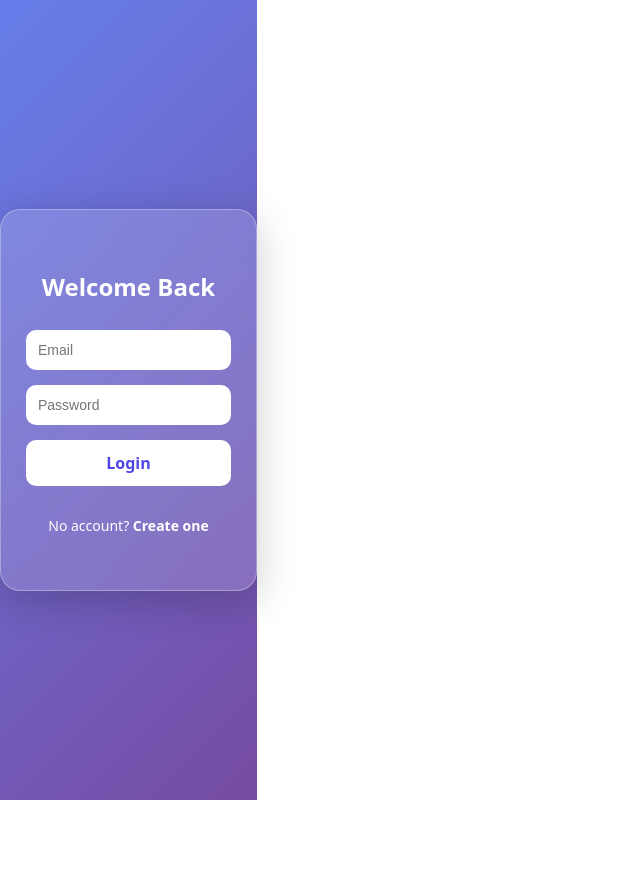
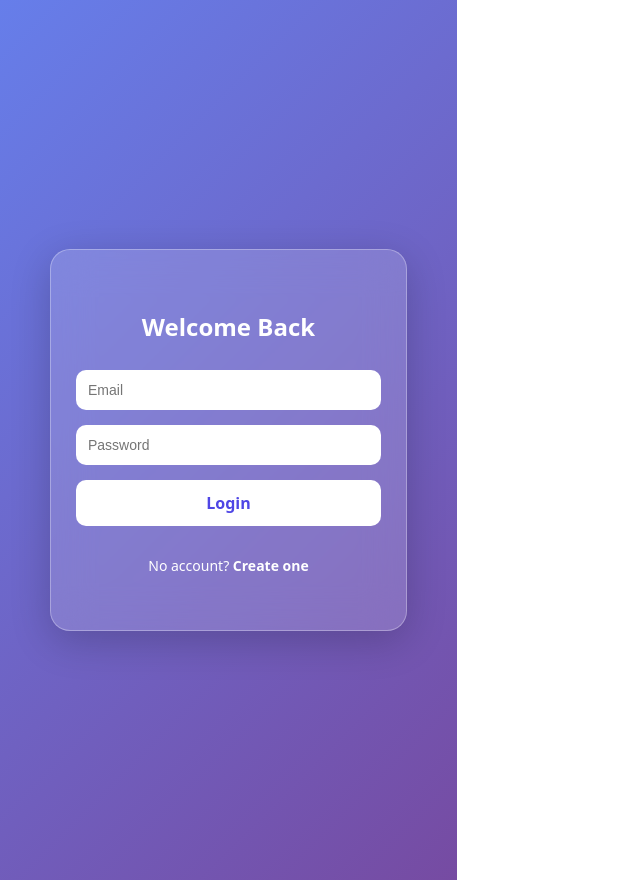
Before and after one commit to aravindhofficiel/notes, a React app in the folder frontend/: page / in a window 1280 px wide. Shown: the whole page, without its empty margins (0-640 px from the left). Before the commit the page ends 800 px from the top, so only its background shows below. Built offline with nearby package versions, Linux system fonts and the light colour scheme; the HTML template or start-up script is replaced by a standard one.

Commit message:
added padding and added alignitem center to the const container and registor page and the login page  to the dashboard

```diff
--- a/frontend/src/pages/Login.jsx
+++ b/frontend/src/pages/Login.jsx
@@ -60,7 +60,7 @@ const page = {
   justifyContent: "center",
   alignItems: "center",
   background: "linear-gradient(135deg, #667eea, #764ba2)",
-  margin: 0
+  padding: "40px 50px"
 };
 
 const glassCard = {
```
